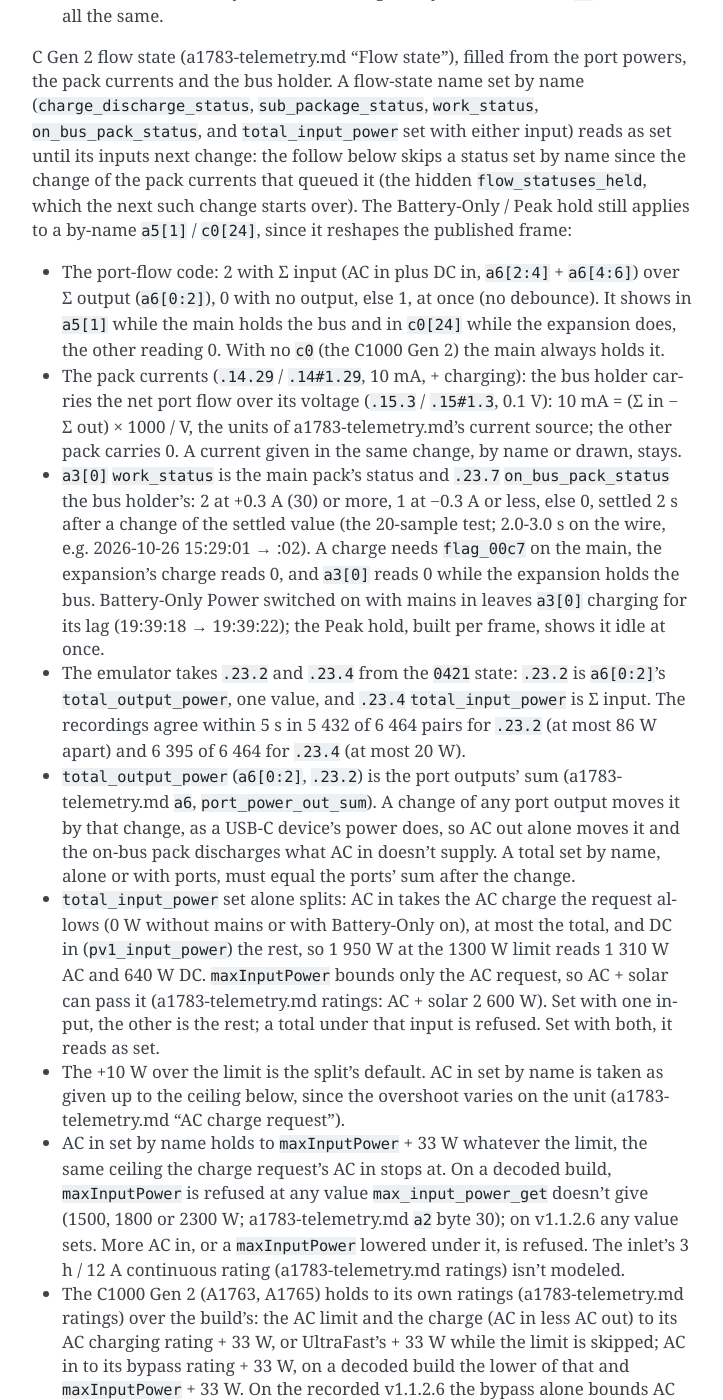
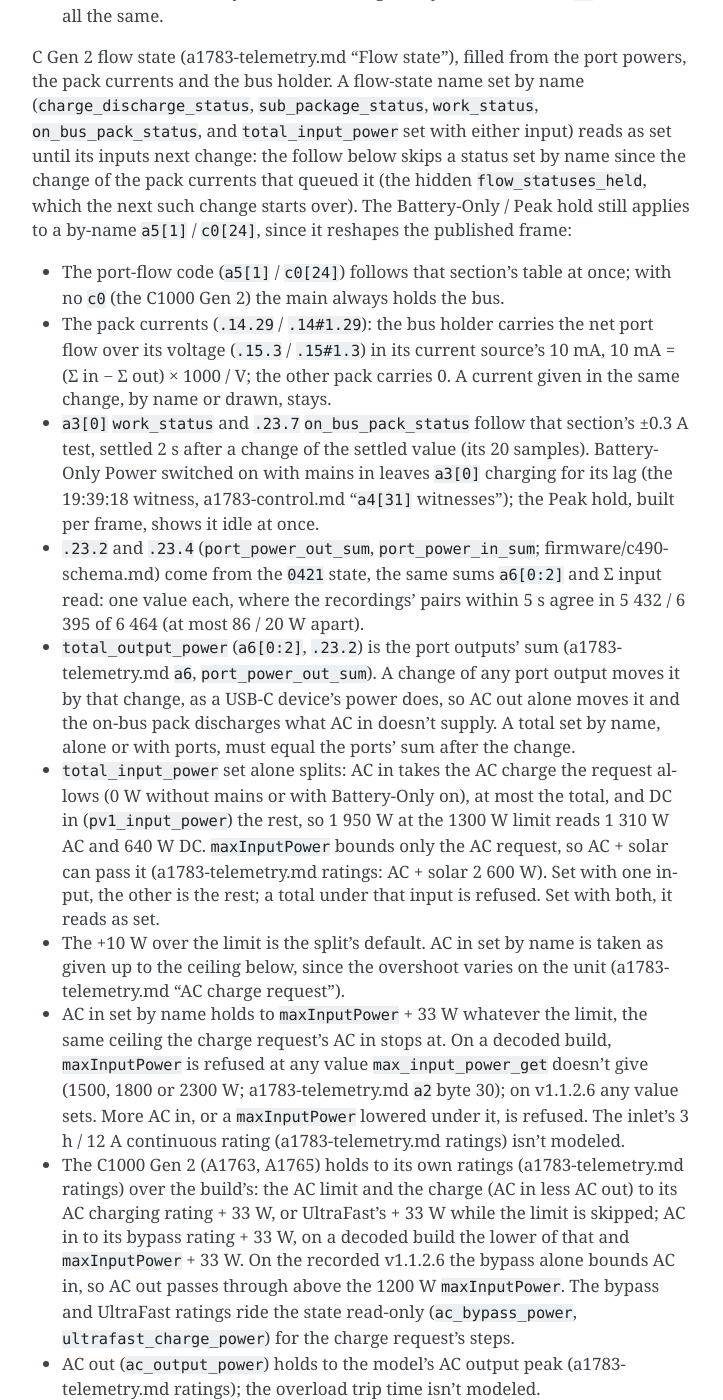
Before and after one commit to kb1ibt/anker-ble-emulator, a Sphinx documentation site: the page built from docs/design.md, in a window 1280 px wide and 1400 px high, scrolled down 9464 px. Shown: the whole window, without its empty margins (388-1111 px from the left). Built offline with Sphinx 7.4.7, drawn with Linux system fonts in a browser that asks for light colours; some of the changed text lies outside the part shown.

```diff
--- a/docs/design.md
+++ b/docs/design.md
@@ -84,10 +84,10 @@ C Gen 2 backup plans: `405e` writes its tables as a1783-control.md "`005e` means
 
 C Gen 2 flow state (a1783-telemetry.md "Flow state"), filled from the port powers, the pack currents and the bus holder. A flow-state name set by name (`charge_discharge_status`, `sub_package_status`, `work_status`, `on_bus_pack_status`, and `total_input_power` set with either input) reads as set until its inputs next change: the follow below skips a status set by name since the change of the pack currents that queued it (the hidden `flow_statuses_held`, which the next such change starts over). The Battery-Only / Peak hold still applies to a by-name `a5[1]` / `c0[24]`, since it reshapes the published frame:
 
-- The port-flow code: 2 with Σ input (AC in plus DC in, `a6[2:4]` + `a6[4:6]`) over Σ output (`a6[0:2]`), 0 with no output, else 1, at once (no debounce). It shows in `a5[1]` while the main holds the bus and in `c0[24]` while the expansion does, the other reading 0. With no `c0` (the C1000 Gen 2) the main always holds it.
-- The pack currents (`.14.29` / `.14#1.29`, 10 mA, + charging): the bus holder carries the net port flow over its voltage (`.15.3` / `.15#1.3`, 0.1 V): 10 mA = (Σ in − Σ out) × 1000 / V, the units of a1783-telemetry.md's current source; the other pack carries 0. A current given in the same change, by name or drawn, stays.
-- `a3[0]` `work_status` is the main pack's status and `.23.7` `on_bus_pack_status` the bus holder's: 2 at +0.3 A (30) or more, 1 at −0.3 A or less, else 0, settled 2 s after a change of the settled value (the 20-sample test; 2.0-3.0 s on the wire, e.g. 2026-10-26 15:29:01 → :02). A charge needs `flag_00c7` on the main, the expansion's charge reads 0, and `a3[0]` reads 0 while the expansion holds the bus. Battery-Only Power switched on with mains in leaves `a3[0]` charging for its lag (19:39:18 → 19:39:22); the Peak hold, built per frame, shows it idle at once.
-- The emulator takes `.23.2` and `.23.4` from the `0421` state: `.23.2` is `a6[0:2]`'s `total_output_power`, one value, and `.23.4` `total_input_power` is Σ input. The recordings agree within 5 s in 5 432 of 6 464 pairs for `.23.2` (at most 86 W apart) and 6 395 of 6 464 for `.23.4` (at most 20 W).
+- The port-flow code (`a5[1]` / `c0[24]`) follows that section's table at once; with no `c0` (the C1000 Gen 2) the main always holds the bus.
+- The pack currents (`.14.29` / `.14#1.29`): the bus holder carries the net port flow over its voltage (`.15.3` / `.15#1.3`) in its current source's 10 mA, 10 mA = (Σ in − Σ out) × 1000 / V; the other pack carries 0. A current given in the same change, by name or drawn, stays.
+- `a3[0]` `work_status` and `.23.7` `on_bus_pack_status` follow that section's ±0.3 A test, settled 2 s after a change of the settled value (its 20 samples). Battery-Only Power switched on with mains in leaves `a3[0]` charging for its lag (the 19:39:18 witness, a1783-control.md "`a4[31]` witnesses"); the Peak hold, built per frame, shows it idle at once.
+- `.23.2` and `.23.4` (`port_power_out_sum`, `port_power_in_sum`; firmware/c490-schema.md) come from the `0421` state, the same sums `a6[0:2]` and Σ input read: one value each, where the recordings' pairs within 5 s agree in 5 432 / 6 395 of 6 464 (at most 86 / 20 W apart).
 - `total_output_power` (`a6[0:2]`, `.23.2`) is the port outputs' sum (a1783-telemetry.md `a6`, `port_power_out_sum`). A change of any port output moves it by that change, as a USB-C device's power does, so AC out alone moves it and the on-bus pack discharges what AC in doesn't supply. A total set by name, alone or with ports, must equal the ports' sum after the change.
 - `total_input_power` set alone splits: AC in takes the AC charge the request allows (0 W without mains or with Battery-Only on), at most the total, and DC in (`pv1_input_power`) the rest, so 1 950 W at the 1300 W limit reads 1 310 W AC and 640 W DC. `maxInputPower` bounds only the AC request, so AC + solar can pass it (a1783-telemetry.md ratings: AC + solar 2 600 W). Set with one input, the other is the rest; a total under that input is refused. Set with both, it reads as set.
 - The +10 W over the limit is the split's default. AC in set by name is taken as given up to the ceiling below, since the overshoot varies on the unit (a1783-telemetry.md "AC charge request").
@@ -97,7 +97,7 @@ C Gen 2 flow state (a1783-telemetry.md "Flow state"), filled from the port power
 - The DC input holds to the XT-60i's rating on the C2000 chassis whatever `dc_input_source` says, since solar, the car cable and the alternator share it, and to the C1000 Gen 2's solar rating (a1783-telemetry.md ratings). No DC input voltage is carried, so the current limits aren't modeled.
 - The output ports hold to their ratings by the app's port name, PD1-PD3 being USB-C1-C3 (a1783-telemetry.md ratings, shared pairs included). A port's load is its power, or its plugged USB-C device's where higher, since the device draws it once attached. The C1000's PD1 holds no device unless set: the A1783 recording's 86 W load is over its shared 20 W.
 - Each of these refusals raises `TypeError` and sets nothing.
-- Each pack's battery level shows its 0.1 % SoC: `battery_level` (`a5[2]` = `a6[8]` = `.23.1`) = floor(`pack_soc` / 10), and the expansion's from `sub_package_pack_soc`. A level set alone puts the SoC at its whole percent; set together, each stays as set. The lag of 1 at a whole-percent boundary isn't modeled.
+- Each pack's battery level (`battery_level`, `a5[2]` = `a6[8]` = `.23.1`, and the expansion's) is floor(SoC / 10) of its `pack_soc` / `sub_package_pack_soc` (a1783-telemetry.md `.23.1`). A level set alone puts the SoC at its whole percent; set together, each stays as set. The lag or lead of 1 at a whole-percent boundary isn't modeled.
 - The derivation runs on every change of values (`set_values`, a draw, a command) and in every timed step that moves the port powers or the bus, before pack selection reads it.
 
 C Gen 2 versions that drop out (a1783-telemetry.md "Versions (`f9`)"): `f9[12:16]` `inv_version` reads only while the ACDC stage is energised (mains in, `a7[3]` 1 or 2, or AC output on). It shows 1 s after the stage comes on and reads 0 from 1 s after mains goes, or 49 s after AC output switches off with no mains (the recorded bracket is 47-49 s); the stage back before then keeps it. With both AC paths off, `f9[4:8]` `sub_mcu_version` reads 0 for 1 s once a minute, on a timer that free-runs from the MCU's start (the phase is the emulator's). The hidden `_inv_version` / `_sub_mcu_version` hold the version while it reads 0; the `4866` log chunk's header reads the same values, as the firmware's does (both read `version_get` live). Not modeled: the other subMCU zeroings (idle sleep entry, 7 failed DSP reads, power-up).
```
